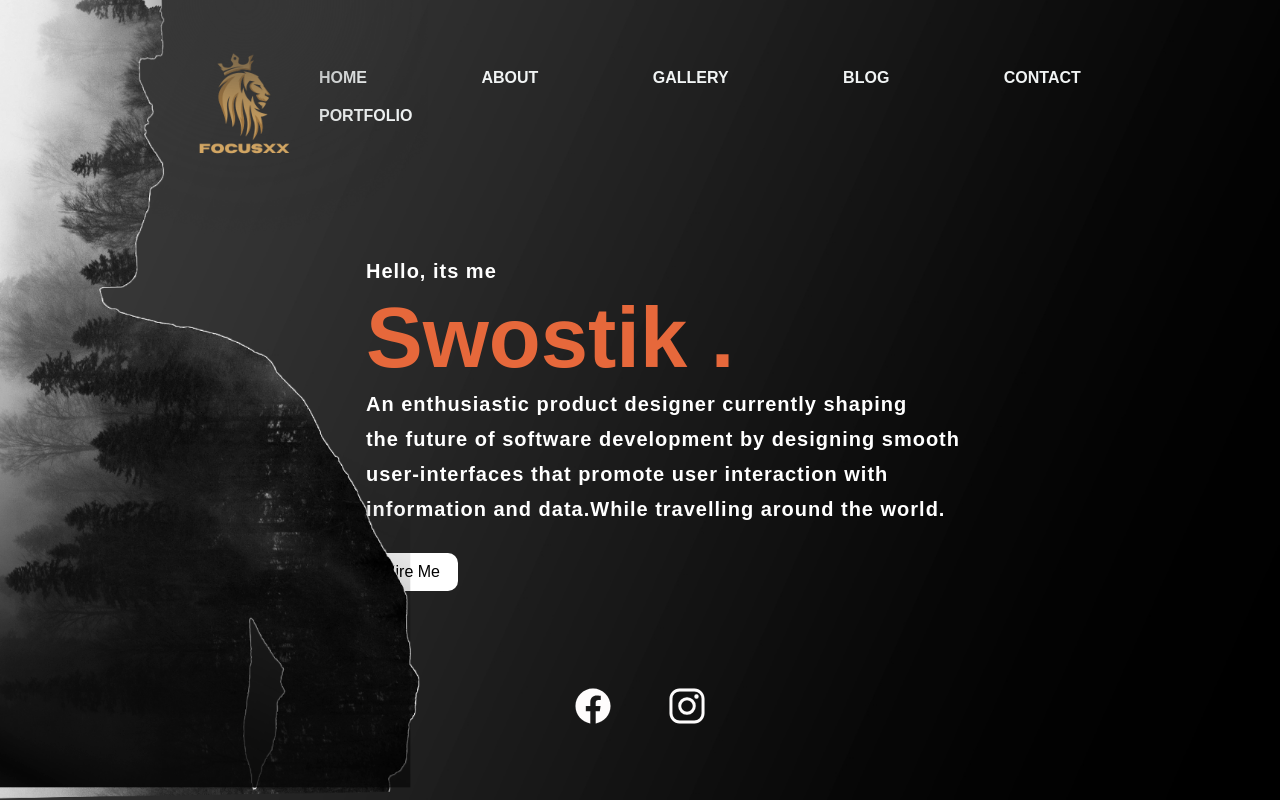
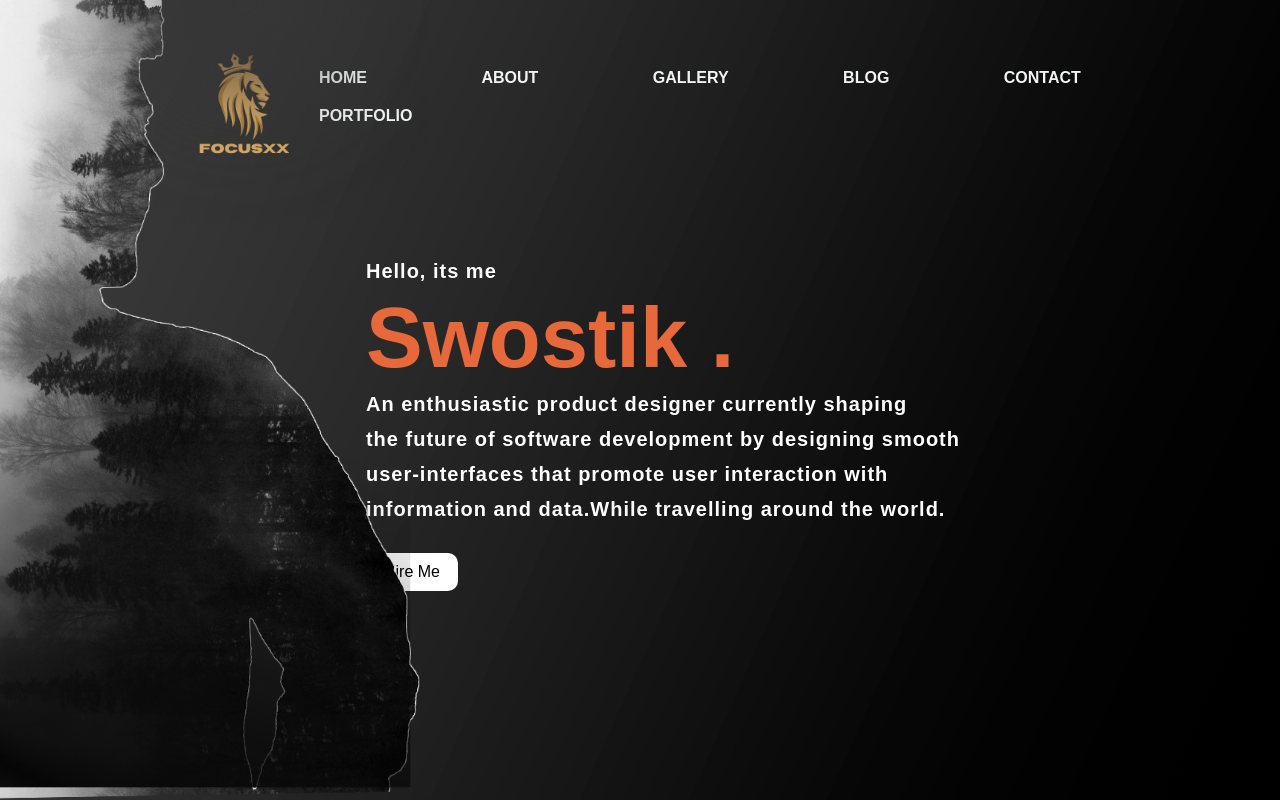
Before and after one commit to SwostikN/Personal-Portfolio, a plain HTML site: page index.html in a window 1280 px wide. Drawn offline with nearby package versions, Linux system fonts and the light colour scheme.

Commit message:
removed icons

```diff
--- a/index.html
+++ b/index.html
@@ -37,9 +37,9 @@
             <img src="pic/final.png" alt="Shadow image" class="girl">
         </div>
 
-        <div class="icons">
+<!--         <div class="icons">
             <a href="https://www.facebook.com/swostik.nepal.1" target="_blank"><ion-icon name="logo-facebook"></ion-icon></a>
-            <a href="https://www.instagram.com/shutter_focusx/" target="_blank"><ion-icon name="logo-instagram"></ion-icon></a>
+            <a href="https://www.instagram.com/shutter_focusx/" target="_blank"><ion-icon name="logo-instagram"></ion-icon></a> -->
 <!--             <a href="https://twitter.com/NepalSwostik" target="_blank"><ion-icon name="logo-twitter"></ion-icon></a><br> -->
 
 
```
